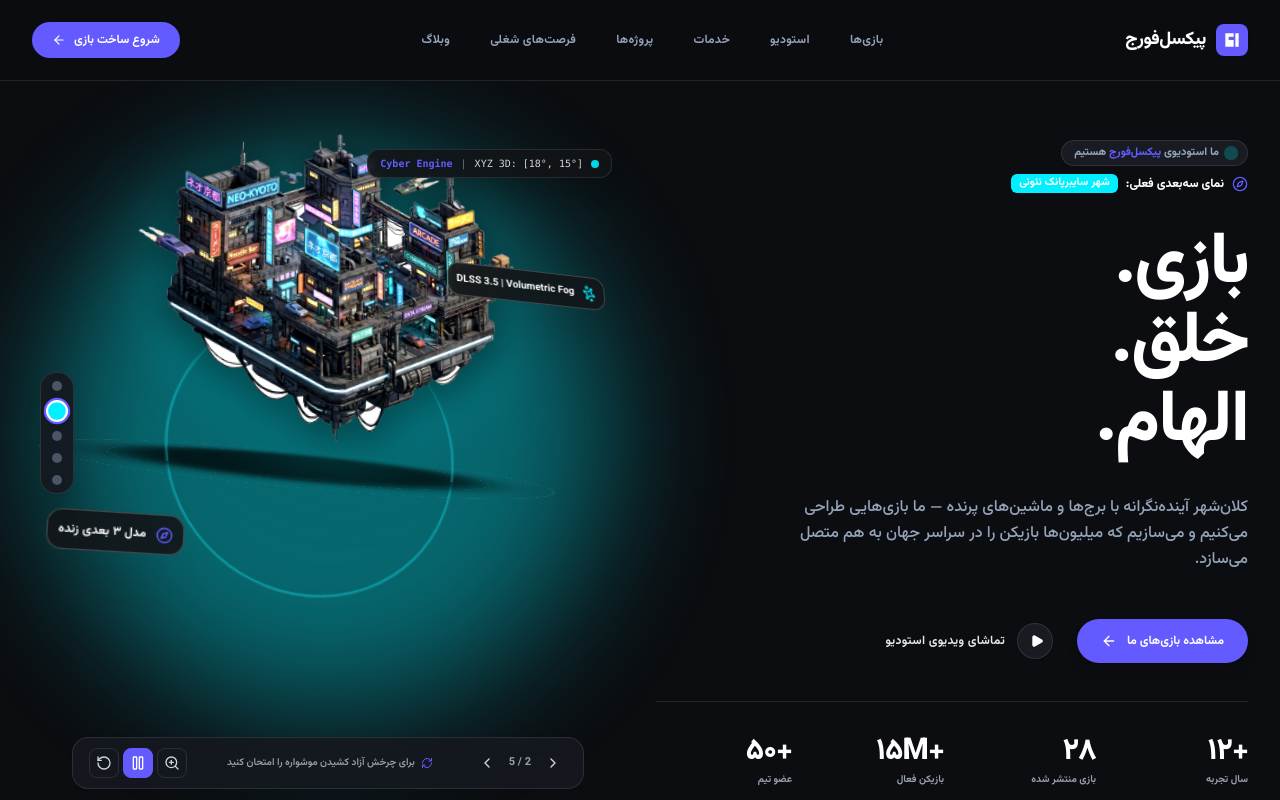
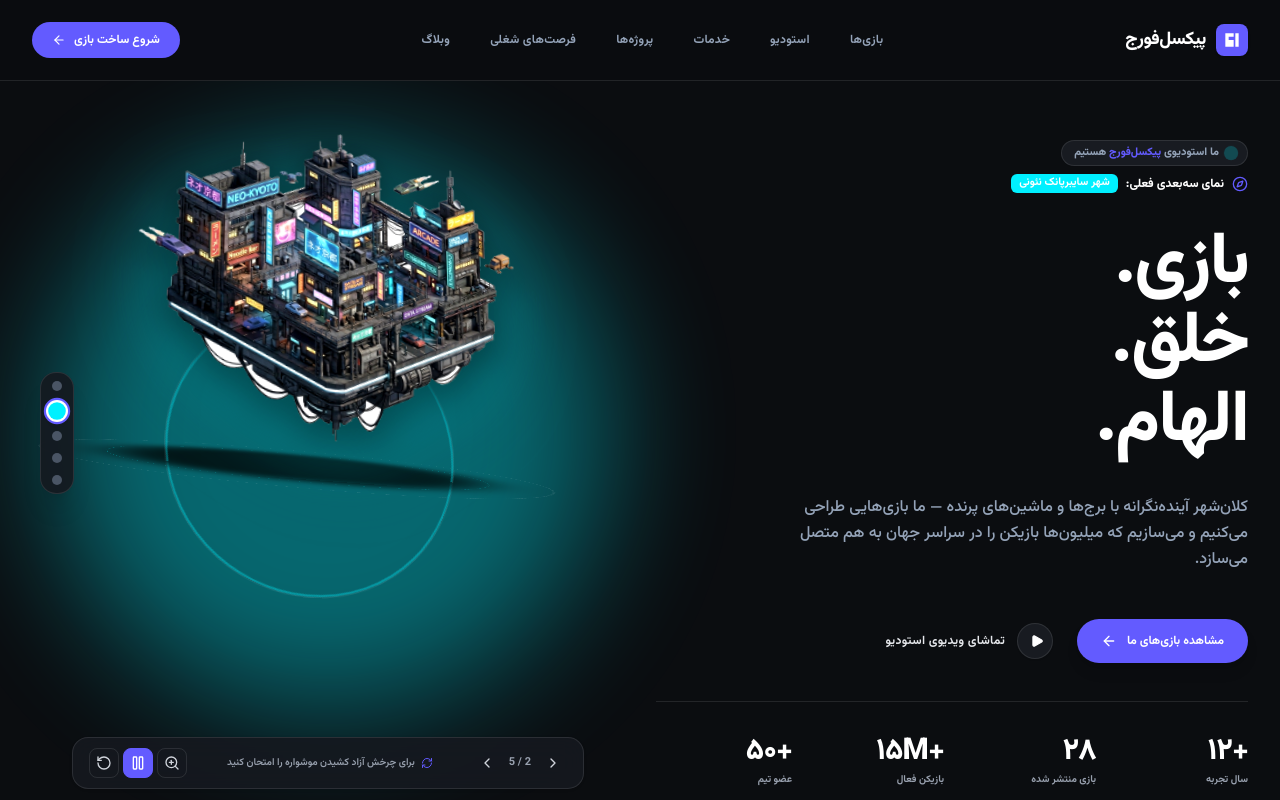
Before and after one commit to alirezamoayedi1382/Alireza-Moayedi, a React (Vite) app: page / in a window 1280 px wide. Shown: the top 800 px of the page. Built offline with nearby package versions, Linux system fonts and the light colour scheme.

Commit message:
refactor: remove HUD and floating elements from hero
Clean up the HeroSection by removing the 3D coordinate badge and unused floating UI elements to simplify the visual interface.

```diff
--- a/src/components/HeroSection.tsx
+++ b/src/components/HeroSection.tsx
@@ -179,14 +179,6 @@ export function HeroSection({ onOpenShowreel, onExploreGames }: HeroSectionProps
               onMouseDown={handleMouseDown}
               onMouseUp={handleMouseUp}
             >
-              {/* Dynamic 3D HUD Camera Coordinates Badge (Top Right of Stage) */}
-              <div className="absolute top-3 right-3 z-30 flex items-center gap-2 bg-[#121418]/90 backdrop-blur-md border border-white/10 px-3 py-1.5 rounded-xl shadow-xl text-[10px] font-mono text-gray-300 pointer-events-none">
-                <span className="w-2 h-2 rounded-full animate-pulse" style={{ backgroundColor: currentWorld.accentColor }} />
-                <span>XYZ 3D: [{Math.round(rotateX)}°, {Math.round(rotateY)}°]</span>
-                <span className="text-gray-500">|</span>
-                <span className="text-[#635BFF] font-bold">{currentWorld.tag}</span>
-              </div>
-
               {/* Dynamic Background Radial Ambient Glow */}
               <div
                 className="absolute inset-4 rounded-full blur-3xl opacity-40 transition-all duration-700 pointer-events-none"
@@ -245,23 +237,6 @@ export function HeroSection({ onOpenShowreel, onExploreGames }: HeroSectionProps
                     }}
                     className="w-full h-full object-contain transition-all duration-500 ease-in-out scale-110 animate-[bounce_6s_infinite_ease-in-out]"
                   />
-                </div>
-
-                {/* Layer 4: Floating 3D Foreground Elements (Z: 90px & Z: 120px) */}
-                <div
-                  className="absolute top-1/4 right-12 p-2 rounded-xl bg-[#121418]/90 border border-white/20 shadow-2xl backdrop-blur-md flex items-center gap-2 text-[10px] font-bold text-white pointer-events-none"
-                  style={{ transform: 'translateZ(90px)', transformStyle: 'preserve-3d' }}
-                >
-                  <Sparkles className="w-3.5 h-3.5 animate-spin" style={{ color: currentWorld.accentColor }} />
-                  <span>{currentWorld.spec}</span>
-                </div>
-
-                <div
-                  className="absolute bottom-1/4 left-10 p-2 rounded-xl bg-[#121418]/90 border border-white/20 shadow-2xl backdrop-blur-md flex items-center gap-2 text-[10px] font-bold text-white pointer-events-none"
-                  style={{ transform: 'translateZ(110px)', transformStyle: 'preserve-3d' }}
-                >
-                  <Compass className="w-3.5 h-3.5 text-[#635BFF]" />
-                  <span>مدل ۳ بعدی زنده</span>
                 </div>
               </div>
 
```
